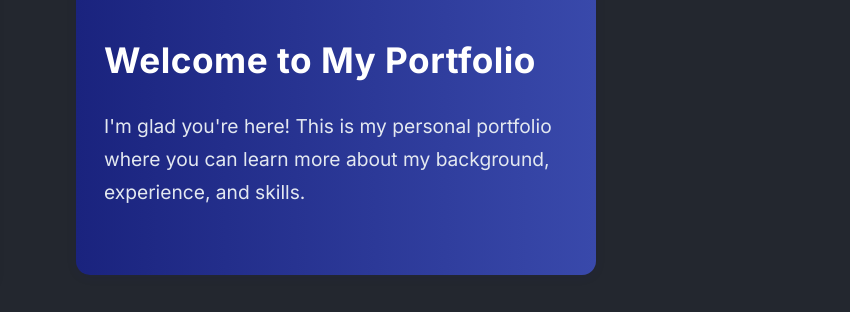
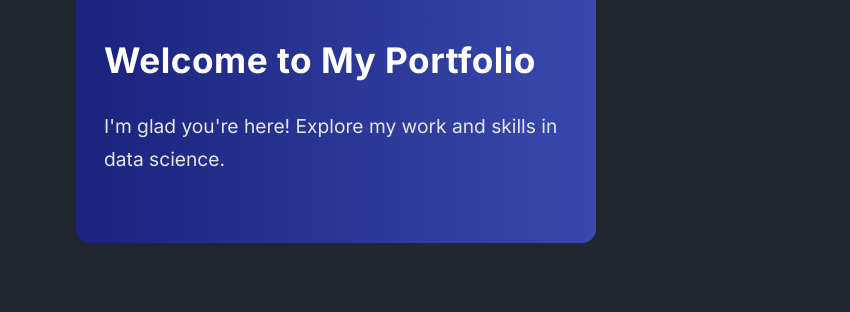
Before and after one commit to itszneph/my-portfolio, a plain HTML site: page index.html in a window 1280 px wide. Shown: the part 236-548 px from the top of the page, 430-1280 px from the left. Drawn offline with Linux system fonts and the light colour scheme.

Commit message:
restored to previous state

```diff
--- a/index.html
+++ b/index.html
@@ -224,9 +224,7 @@
     <section class="hero" id="hero">
       <div class="hero-content">
         <h2>Welcome to My Portfolio</h2>
-        <p>
-          I'm glad you're here! This is my personal portfolio where you can learn more about my background, experience, and skills.
-        </p>
+        <p>I'm glad you're here! Explore my work and skills in data science.</p>
       </div>
     </section>
   </div>
```
